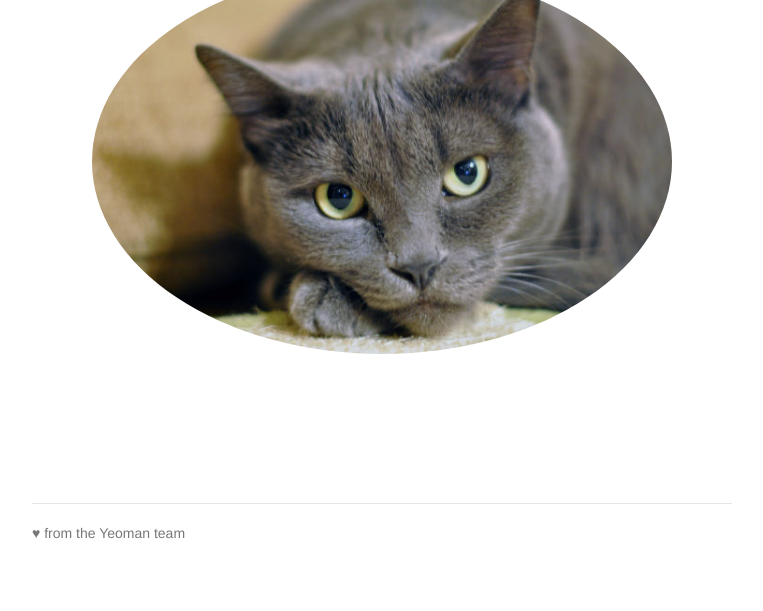
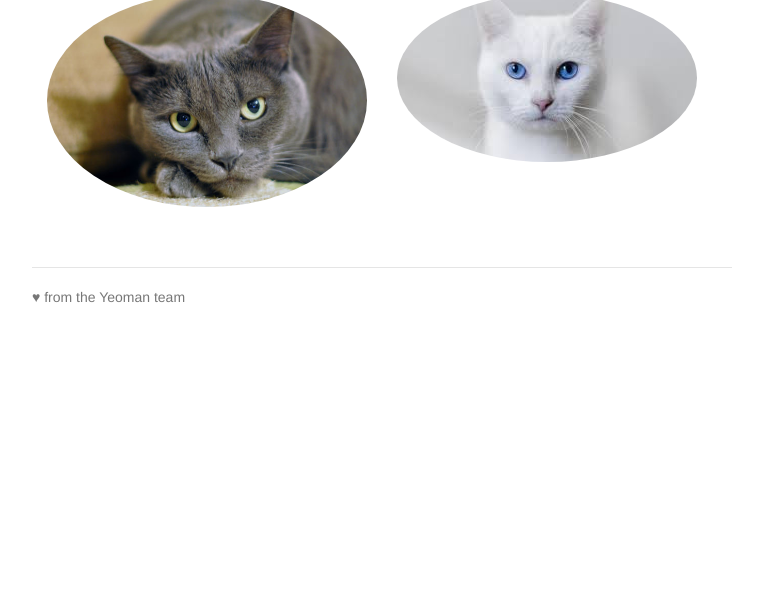
Before and after one commit to pmarkette/cat-clicker, a plain HTML site: page index.html in a window 1280 px wide. Shown: the part 189-800 px from the top of the page, without its empty margins (258-1021 px from the left). Drawn offline with Linux system fonts and the light colour scheme.

Commit message:
Update dist with twoCats

```diff
--- a/index.html
+++ b/index.html
@@ -1,6 +1,6 @@
 <!doctype html><html class="no-js" lang=""><head><meta charset="utf-8"><meta name="description" content=""><meta name="viewport" content="width=device-width,initial-scale=1"><title>cat clicker</title><!-- <link rel="apple-touch-icon" href="apple-touch-icon.png"> --><!-- Place favicon.ico in the root directory --><link rel="stylesheet" href="styles/main.css"><script src="scripts/vendor/modernizr.js"></script></head><body><!--[if lt IE 10]>
       <p class="browserupgrade">You are using an <strong>outdated</strong> browser. Please <a href="http://browsehappy.com/">upgrade your browser</a> to improve your experience.</p>
-    <![endif]--><div class="container"><div class="header"><ul class="nav nav-pills pull-right"><li class="active"><a href="#">Home</a></li><li><a href="#">About</a></li><li><a href="#">Contact</a></li></ul><h3 class="text-muted">cat clicker</h3></div><div class="jumbotron"><img src="images/grey-cat.jpg" alt="grey cat" id="catpic" class="img-responsive img-circle"><h3 id="click-counter"></h3></div><div class="row marketing"><div class="col-lg-6"></div></div><div class="footer"><p>♥ from the Yeoman team</p></div></div><!-- Google Analytics: change UA-XXXXX-X to be your site's ID. --><script>(function(b,o,i,l,e,r){b.GoogleAnalyticsObject=l;b[l]||(b[l]=
+    <![endif]--><div class="container"><div class="header"><ul class="nav nav-pills pull-right"><li class="active"><a href="#">Home</a></li><li><a href="#">About</a></li><li><a href="#">Contact</a></li></ul><h3 class="text-muted">cat clicker</h3></div><div class="row marketing"><div class="col-xs-6"><h2 id="catName0" class="text-center"></h2><img src="images/grey-cat.jpg" alt="grey cat" id="catpic0" class="img-responsive img-circle"><h3 id="click-counter0"></h3></div><div class="col-xs-6"><h2 id="catName1" class="text-center"></h2><img src="images/white-cat.jpg" alt="grey cat" id="catpic1" class="img-responsive img-circle"><h3 id="click-counter1"></h3></div></div><div class="footer"><p>♥ from the Yeoman team</p></div></div><!-- Google Analytics: change UA-XXXXX-X to be your site's ID. --><script>(function(b,o,i,l,e,r){b.GoogleAnalyticsObject=l;b[l]||(b[l]=
       function(){(b[l].q=b[l].q||[]).push(arguments)});b[l].l=+new Date;
       e=o.createElement(i);r=o.getElementsByTagName(i)[0];
       e.src='https://www.google-analytics.com/analytics.js';
--- a/scripts/main.js
+++ b/scripts/main.js
@@ -1 +1 @@
-"use strict";var count=0,$clickCounter=$("#click-counter");$("#catpic").click(function(){count++,$clickCounter.html("You have clicked this cat "+count+" times!")});
+"use strict";var names=["Chester","Tony"],$catName0=$("#catName0");$catName0.html(names[0]);var count0=0,$clickCounter0=$("#click-counter0");$("#catpic0").click(function(){count0++,$clickCounter0.html("You have clicked "+names[0]+" "+count0+" times!")});var $catName1=$("#catName1");$catName1.html(names[1]);var count1=0,$clickCounter1=$("#click-counter1");$("#catpic1").click(function(){count1++,$clickCounter1.html("You have clicked "+names[1]+" "+count1+" times!")});
```
Also changed, not shown: images/white-cat.jpg (added).
